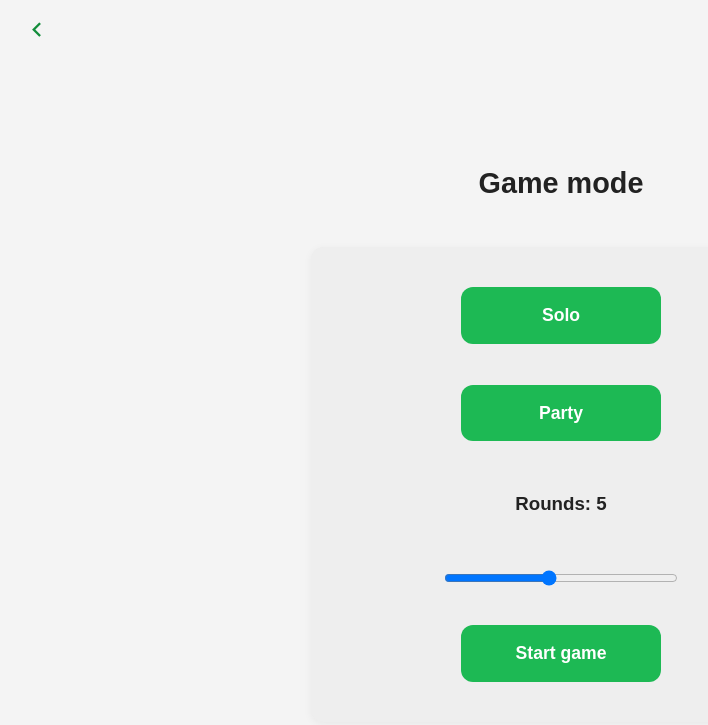
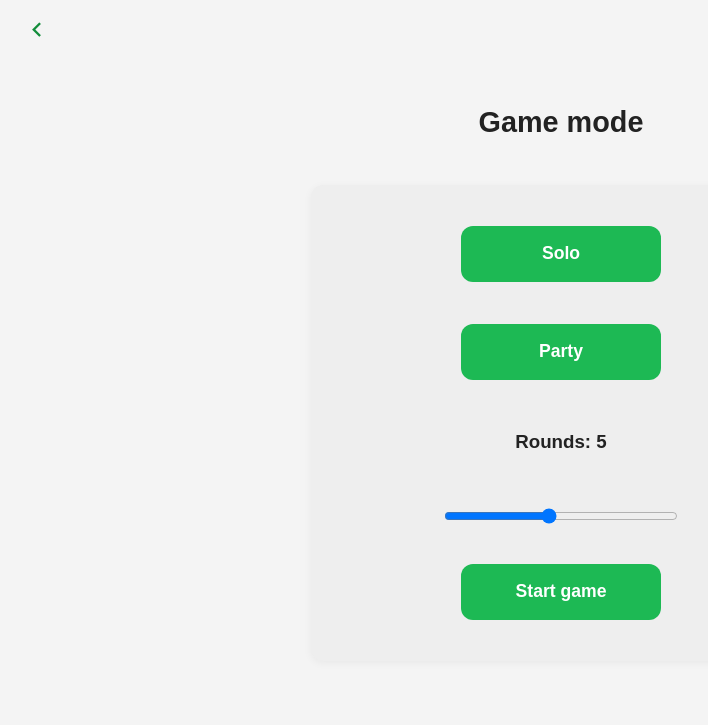
Before and after one commit to Jmov9/spotiquizzer, a website: page game.html in a window 1280 px wide. Shown: the whole page, without its empty margins (79-787 px from the left). Drawn offline with nearby package versions, Linux system fonts and the light colour scheme.

Commit message:
suhteita

```diff
--- a/style.css
+++ b/style.css
@@ -27,8 +27,8 @@ body {
   flex-direction: column;
   justify-content: center;
   align-items: center;
-  min-height: 100dvh;
-  padding: 2em 1em;
+  /*min-height: 100dvh;*/
+  padding: 1em 0.5em;
 }
 
 /* Korttirunko */
```
